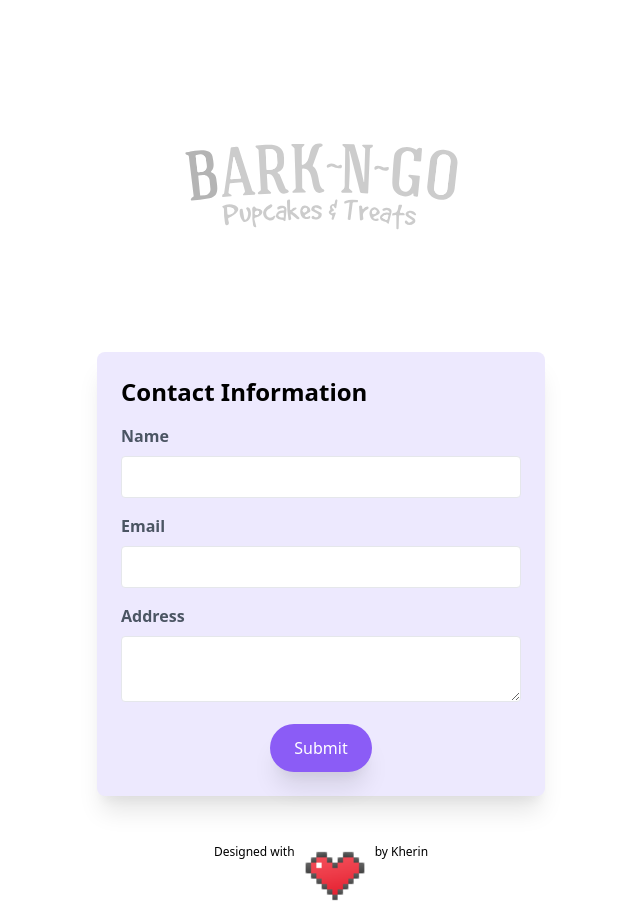
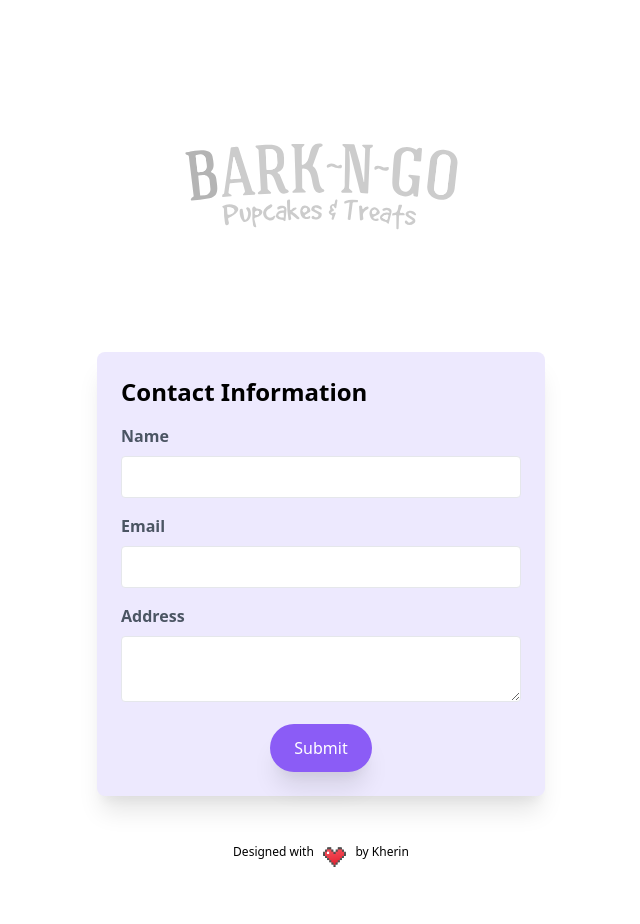
Before and after one commit to kherin/bark-and-pop, a website: page public/index.html in a window 1280 px wide. Shown: the whole page, without its empty margins (319-959 px from the left). After the commit the page ends 886 px from the top, so only its background shows below. Drawn offline with nearby package versions, Linux system fonts and the light colour scheme.

Commit message:
ui: added breakpoint for size of heart-icon

```diff
--- a/public/css/styles.css
+++ b/public/css/styles.css
@@ -15,3 +15,10 @@
   height: 40px;
   animation: spin 1s linear infinite;
 }
+
+@media (min-width: 600px) {
+  .heart-icon {
+    height: 2%;
+    width: 2%;
+  }
+}
--- a/public/index.html
+++ b/public/index.html
@@ -61,7 +61,7 @@
         </div>
     </div>
     <span class="flex justify-center text-xs py-4">
-        Designed with <img height="5%" width="5%" src="./img/heart.png" class="mx-2" /> by Kherin
+        Designed with <img class="heart-icon mx-2" height="5%" width="5%" src="./img/heart.png" /> by Kherin
     </span>
     <script src="js/script.js" type="text/javascript"></script>
 </body>
```
